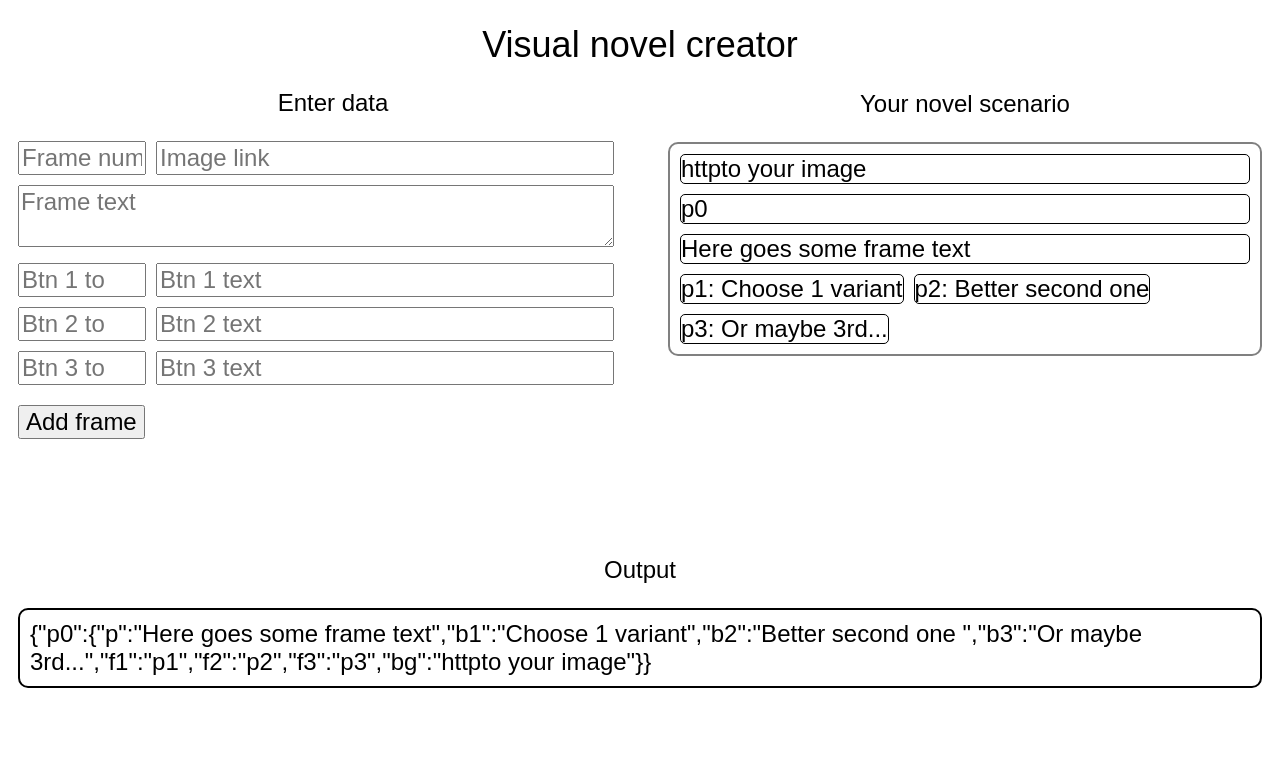
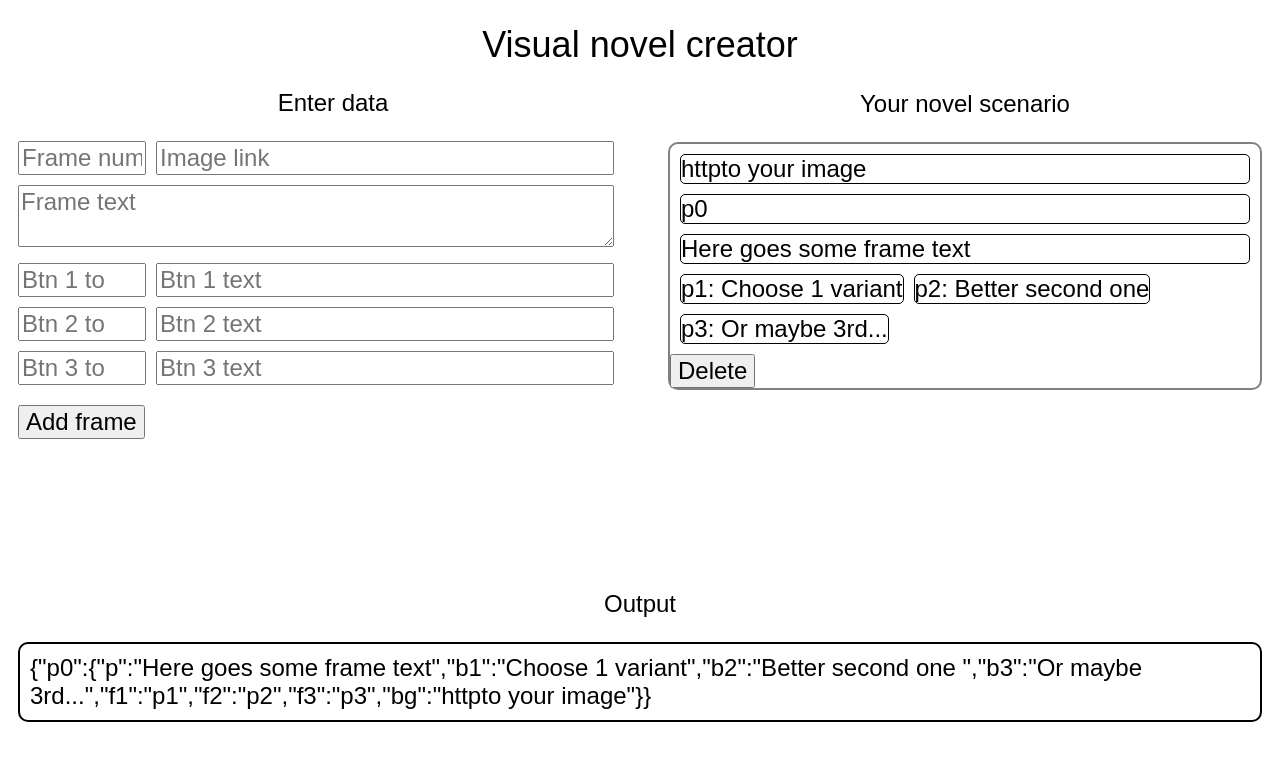
Before and after one commit to cyanidium1/visual-novel-creator, a React (Create React App) app: page / in a window 1280 px wide. Shown: the top 760 px of the page. Built offline with nearby package versions, Linux system fonts and the light colour scheme.

Commit message:
1.2
added delete item func

```diff
--- a/public/index.html
+++ b/public/index.html
@@ -2,7 +2,7 @@
 <html lang="en">
   <head>
     <meta charset="utf-8" />
-    <title>React App</title>
+    <title>Novel creator</title>
   </head>
   <body>
     <noscript>You need to enable JavaScript to run this app.</noscript>
--- a/src/Display/Display.jsx
+++ b/src/Display/Display.jsx
@@ -2,14 +2,13 @@ import React from "react";
 import styles from "./Display.module.css";
 import Frame from "../Frame/Frame";
 
-const Display = ({ plot }) => {
-  console.log(plot);
+const Display = (plot, deleteItem) => {
   return (
     <>
       <div className={styles.display}>
         <h3 className={styles.head}>Your novel scenario</h3>
-        {plot.map((item) => (
-          <Frame plot={item} key={Math.random()}/>
+        {plot.plot.map((item) => (
+          <Frame plot={item} key={Math.random()} deleteItem={plot.deleteItem}/>
         ))}
       </div>
     </>
--- a/src/Frame/Frame.jsx
+++ b/src/Frame/Frame.jsx
@@ -1,9 +1,9 @@
 import React from "react";
 import styles from "./Frame.module.css";
 
-const Frame = ({plot}) => {
-  const { fr, text, bg, b1, b2, b3, f1, f2, f3 } = plot;
-  console.log(plot);
+const Frame = (plot, deleteItem) => {
+  const { fr, text, bg, b1, b2, b3, f1, f2, f3 } = plot.plot;
+  console.log(plot.deleteItem);
   return (
     <div className={styles.frame}>
       <p className={styles.item}>{bg}</p>
@@ -20,6 +20,9 @@ const Frame = ({plot}) => {
           {f3}: {b3}
         </p>
       </div>
+      <button onClick={() => {plot.deleteItem(plot.plot)}}>Delete</button>
+      {/* <button onClick={renameItem}>Delete</button> */}
+
     </div>
   );
 };
--- a/src/Main/Main.jsx
+++ b/src/Main/Main.jsx
@@ -6,19 +6,33 @@ import Result from "../Result/Result";
 
 const Main = () => {
   const [plot, changePlot] = useState([
-    { fr: "p0", text: "Here goes some frame text", b1: "Choose 1 variant", f1: "p1", b2: "Better second one ", f2: "p2", b3: "Or maybe 3rd...", f3: "p3", bg: "httpto your image" },
+    {
+      fr: "p0",
+      text: "Here goes some frame text",
+      b1: "Choose 1 variant",
+      f1: "p1",
+      b2: "Better second one ",
+      f2: "p2",
+      b3: "Or maybe 3rd...",
+      f3: "p3",
+      bg: "httpto your image",
+    },
   ]);
 
   function updPlot(x) {
     changePlot([...plot, x]);
   }
 
+  const deleteItem = (el) => {
+      changePlot(plot.filter(itm => itm !== el));
+  };
+
   return (
     <>
       <h1 className={styles.head}>Visual novel creator</h1>
       <div className={styles.main}>
         <Create updPlot={updPlot} />
-        <Display plot={plot} />
+        <Display plot={plot} deleteItem={deleteItem} />
         <Result plot={plot} />
       </div>
     </>
```
